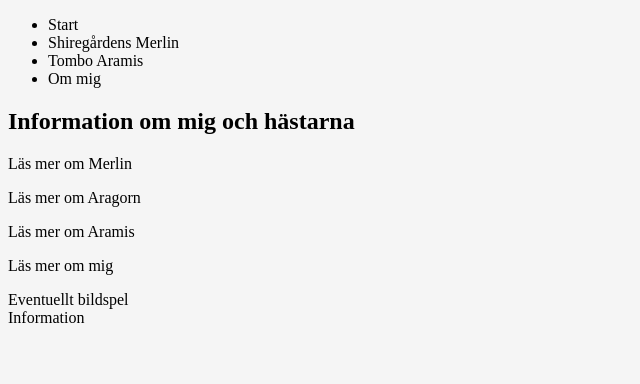
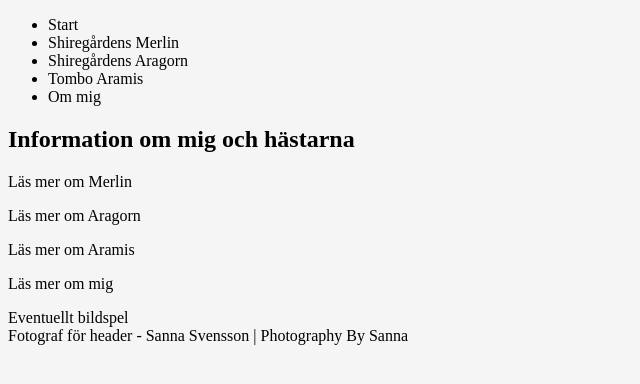
Before and after one commit to emiliamassing/lifeWithHorses, a website built with Vite: page index.html in a window 1280 px wide. Shown: the whole page, without its empty margins (0-640 px from the left). Built offline with nearby package versions, Linux system fonts and the light colour scheme.

Commit message:
Cherry pick - Added credit and link in nav

```diff
--- a/index.html
+++ b/index.html
@@ -20,6 +20,7 @@
         <ul id="menu">
           <li><a>Start</a></li>
           <li><a>Shiregårdens Merlin</a></li>
+		  <li><a>Shiregårdens Aragorn</a></li>
           <li><a>Tombo Aramis</a></li>
           <li><a>Om mig</a></li>
         </ul>
@@ -50,7 +51,7 @@
         Eventuellt bildspel
       </section>
       <footer>
-        Information
+        Fotograf för header - Sanna Svensson | Photography By Sanna
       </footer>
     </main>
     <script type="module" src="/src/ts/main.ts"></script>
```
